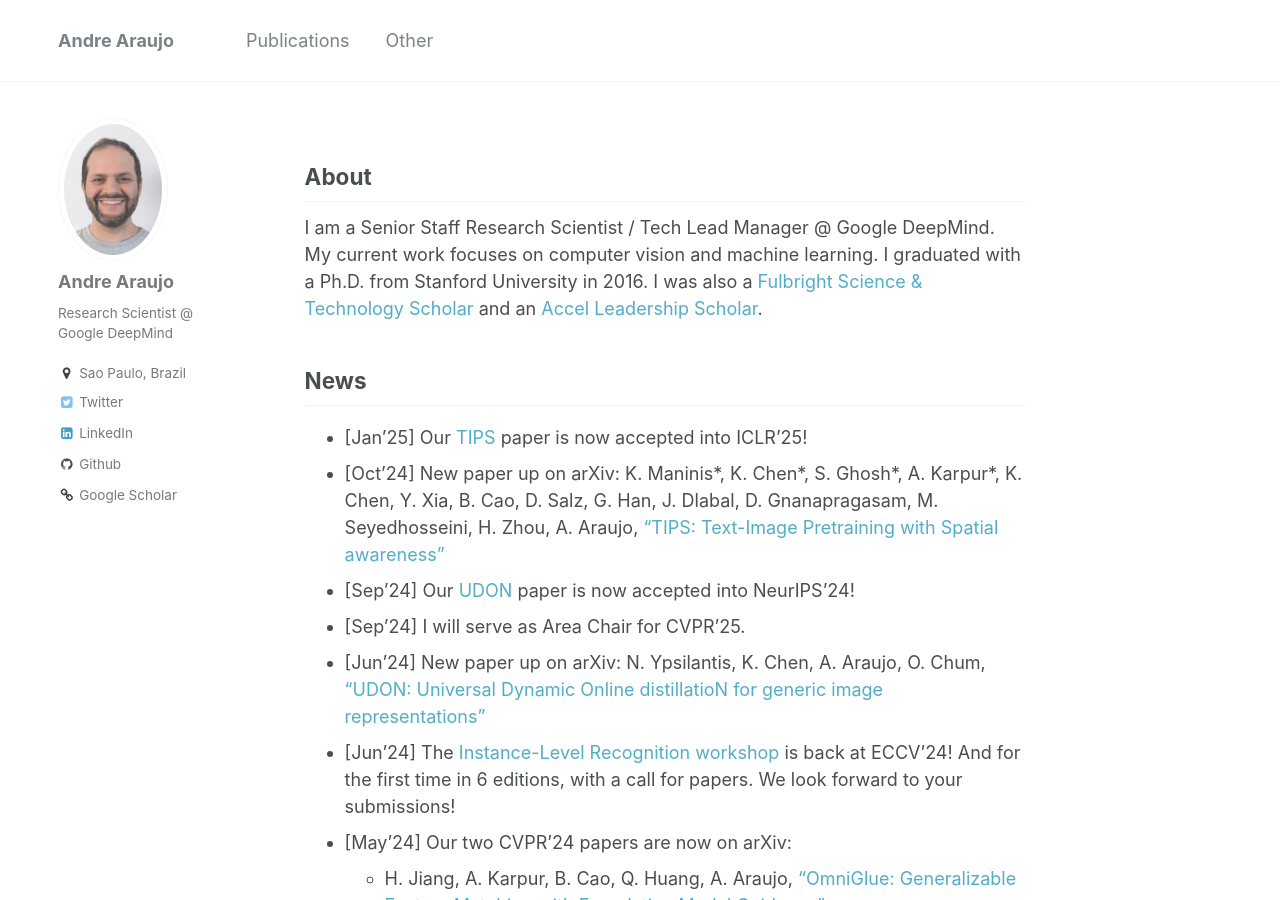
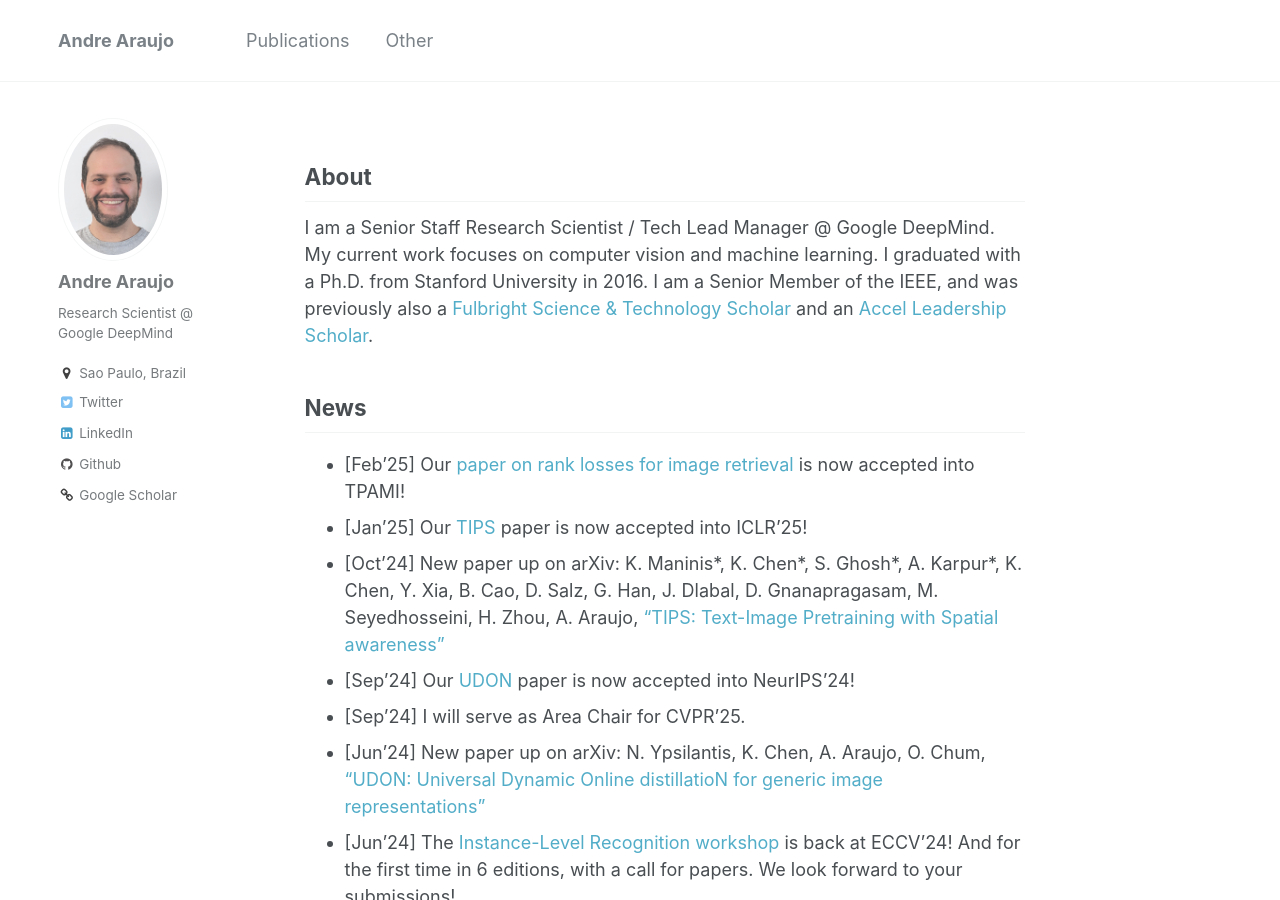
Before and after one commit to andrefaraujo/andrefaraujo.github.io, a Jekyll site: the page built from _pages/about.md, in a window 1280 px wide and 900 px high. Built offline with Jekyll 4.4.1, drawn with Linux system fonts in a browser that asks for light colours.

Commit message:
IEEE SM and rank losses accepted

```diff
--- a/_pages/about.md
+++ b/_pages/about.md
@@ -14,10 +14,11 @@ redirect_from:
 I am a Senior Staff Research Scientist / Tech Lead Manager @ Google DeepMind.
 My current work focuses on computer vision and machine learning.
 I graduated with a Ph.D. from Stanford University in 2016.
-I was also a [Fulbright Science & Technology Scholar](https://eca.state.gov/fulbright/fulbright-programs/program-summaries/international-fulbright-science-technology-award) and an [Accel Leadership Scholar](http://stvp.stanford.edu/alp/).
+I am a Senior Member of the IEEE, and was previously also a [Fulbright Science & Technology Scholar](https://eca.state.gov/fulbright/fulbright-programs/program-summaries/international-fulbright-science-technology-award) and an [Accel Leadership Scholar](http://stvp.stanford.edu/alp/).
 
 ## News
 
+* [Feb'25] Our [paper on rank losses for image retrieval](https://arxiv.org/abs/2309.08250) is now accepted into TPAMI!
 * [Jan'25] Our [TIPS](https://arxiv.org/abs/2410.16512) paper is now accepted into ICLR'25!
 * [Oct'24] New paper up on arXiv: K. Maninis\*, K. Chen\*, S. Ghosh\*, A. Karpur\*, K. Chen, Y. Xia, B. Cao, D. Salz, G. Han, J. Dlabal, D. Gnanapragasam, M. Seyedhosseini, H. Zhou, A. Araujo, ["TIPS: Text-Image Pretraining with Spatial awareness"](https://arxiv.org/abs/2410.16512)
 * [Sep'24] Our [UDON](https://arxiv.org/abs/2406.08332) paper is now accepted into NeurIPS'24!
```
Also changed, not shown: _publications/2025-03-01-ranklosses.md (renamed from _publications/2023-09-15-ranklosses.md, +2 -2 lines).
